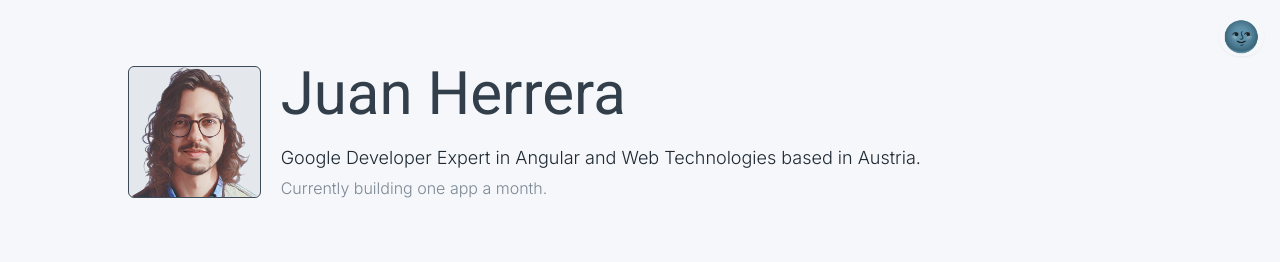
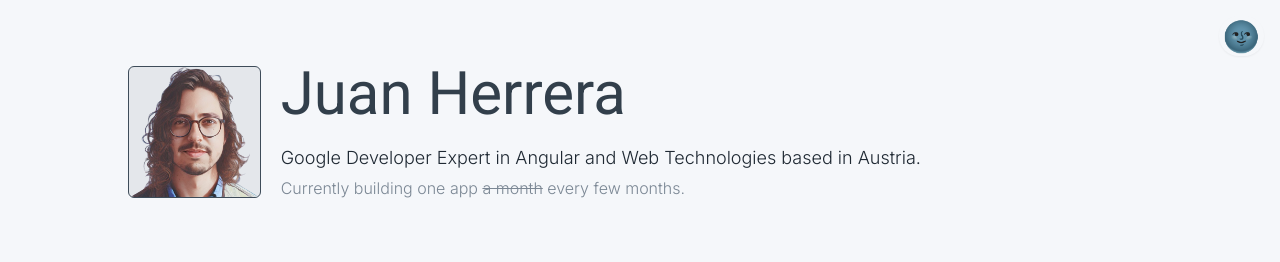
Before and after one commit to jdjuan/jdjuan.io, a Next.js app: page / in a window 1280 px wide. Shown: the top 262 px of the page. Built offline with nearby package versions, Linux system fonts and the light colour scheme; what tailwindcss-debug-screens would draw is missing.

Commit message:
update tagline

```diff
--- a/components/intro.tsx
+++ b/components/intro.tsx
@@ -30,7 +30,9 @@ const Intro = () => {
           <p className='mb-1 text-neutral-900 dark:text-slate-300 lg:text-lg'>
             Google Developer Expert in Angular and Web Technologies based in Austria.
           </p>
-          <p className='text-neutral-400 dark:text-slate-500 lg:text-base'>Currently building one app a month.</p>
+          <p className='text-neutral-400 dark:text-slate-500 lg:text-base'>
+            Currently building one app <span className='line-through'>a month</span> every few months.
+          </p>
         </div>
       </div>
       {/* END INTRO */}
--- a/package.json
+++ b/package.json
@@ -9,7 +9,7 @@
     "lint": "next lint"
   },
   "dependencies": {
-    "@next/font": "13.1.1",
+    "@next/.,": "13.1.1",
     "@types/node": "18.11.17",
     "@types/react": "18.0.26",
     "@types/react-dom": "18.0.10",
```
